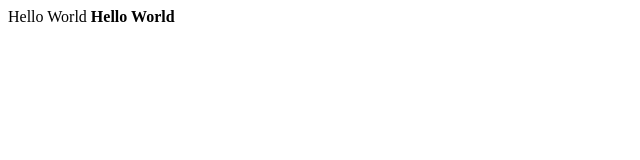
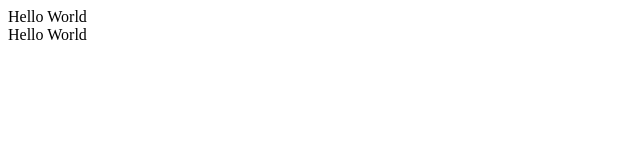
Before and after one commit to susumuohba/sample1, a plain HTML site: page index.html in a window 1280 px wide. Shown: the whole page, without its empty margins (0-640 px from the left). Drawn offline with Linux system fonts and the light colour scheme.

Commit message:
third commit

```diff
--- a/index.html
+++ b/index.html
@@ -6,7 +6,7 @@
 </head>
 <body>
     Hello World
-    <b>
+    <br/>
     Hello World
 </body>
 </html>
```
